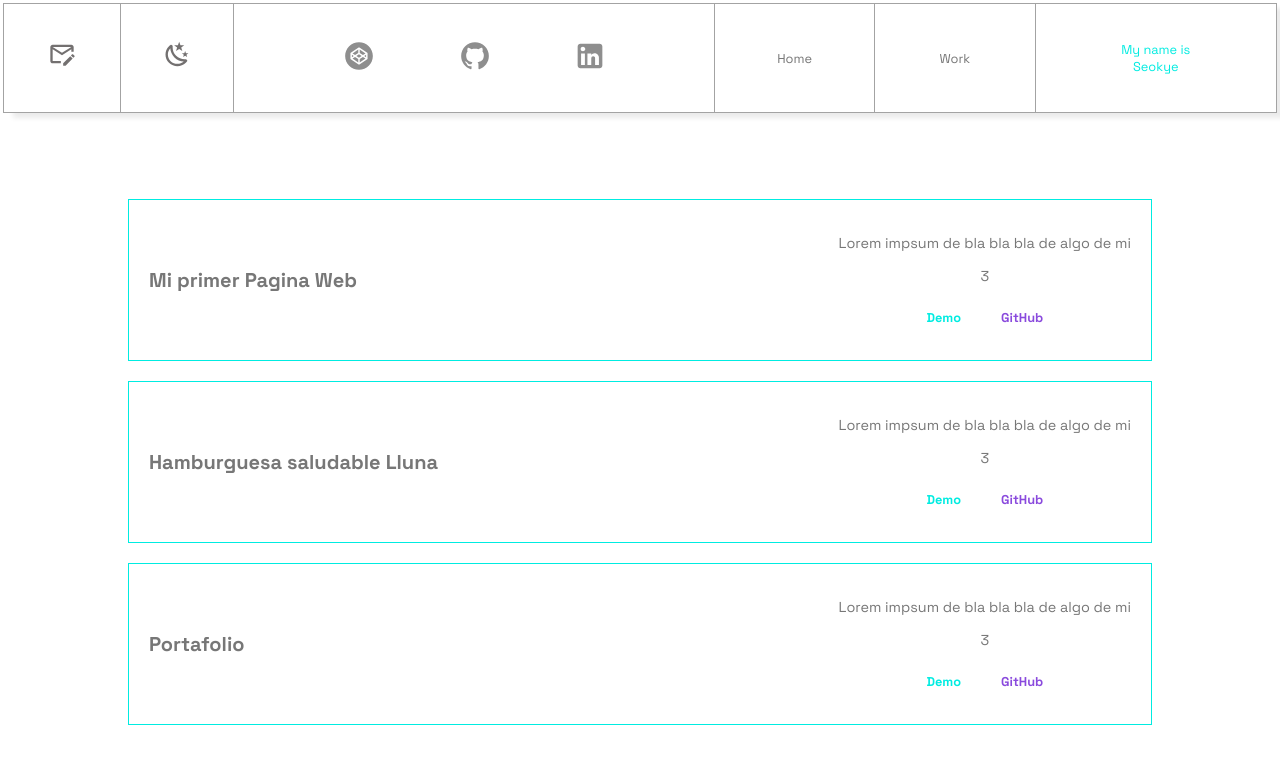
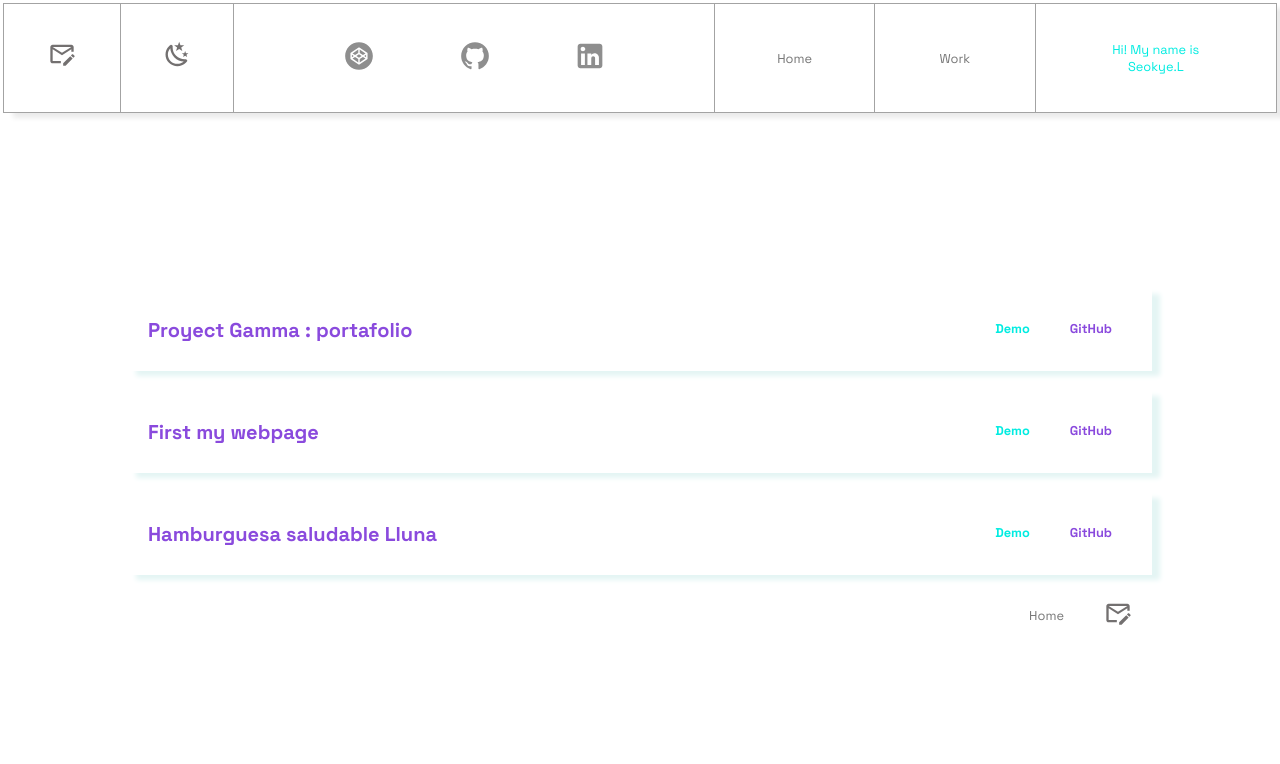
Before and after one commit to seokyelee/GammaPortfolio, a React (Vite) app: page /work in a window 1280 px wide. Shown: the top 764 px of the page. Built offline with nearby package versions, Linux system fonts and the light colour scheme.

Commit message:
add tootip

```diff
--- a/public/proyects.json
+++ b/public/proyects.json
@@ -1,6 +1,16 @@
 [
     {
-        "title": "Mi primer Pagina Web",
+        "title": "Proyect Gamma : portafolio",
+        "tooltip":"REACT SCSS JSON Figma UIUX ",
+        "description": "Lorem impsum de bla bla bla de algo de mi",
+        "iconprogram": ["7","1","6","3"],
+        "linkto": "hppts://www.google.com",
+        "linktogit": "https://github.com/seokyelee/Proyect-Alpha_AboutMe.git"
+    },
+
+    {
+        "title": "First my webpage",
+        "tooltip":"HTML CSS Figma ",
         "description": "Lorem impsum de bla bla bla de algo de mi",
         "iconprogram": ["1","1","2","3"],
         "linkto": "https://whimsical-salmiakki-f9bf8c.netlify.app",
@@ -8,17 +18,11 @@
     },
     {
         "title": "Hamburguesa saludable Lluna",
+        "tooltip":"WordPress HHP SCSS JSON Figma UIUX Digital Marketing",
         "description": "Lorem impsum de bla bla bla de algo de mi",
         "iconprogram": ["15","5","2","3"],
         "linkto": "https://esatdev.com/2022/seokye/lluna/",
         "linktogit": "https://github.com/seokyelee/Project-Beta-Lluna.git"
-    },
-    {
-        "title": "Portafolio",
-        "description": "Lorem impsum de bla bla bla de algo de mi",
-        "iconprogram": ["7","1","6","3"],
-        "linkto": "hppts://www.google.com",
-        "linktogit": "https://github.com/seokyelee/Proyect-Alpha_AboutMe.git"
     }
 
 ]
--- a/src/componentes/Card/Card.jsx
+++ b/src/componentes/Card/Card.jsx
@@ -1,27 +1,50 @@
-import React from 'react'
-import './Card.scss'
-
+import React, { useState } from "react";
+import "./Card.scss";
 
 function Card(props) {
+  let [classText, setClassText] = useState("");
+
+  function changeClass() {
+    if (classText === "active") {
+      setClassText("");
+    } else {
+      setClassText("active");
+    }
+  }
 
   return (
-    <>
-    <div className='proyect_box'>
-    <h2 className='ptoyect_titulo'>{props.title}</h2>
+    <section className="proyect_box">
 
-    <div className='proyect_description_box'>
-    <p className='proyect_descrpition'>{props.description}</p>
-      <p className='proyect_icons'>{props.iconprogram}</p>
-      <div className='proyect_links'>
-      <a className='proyect_linkto' href={props.linkto}>Demo</a>
-      <a className='proyect_linkto_git' href={props.linktogit}>GitHub</a>
-    </div>
+      <div className="proyect_box_title">
+        <h2
+          id="title_usestate"
+          onClick={changeClass}
+          className="ptoyect_titulo"
+        >
+          {props.title}
+          <span className="tooltiptext">{props.tooltip}</span>
+        </h2>
+        </div>
 
-    </div>
-    </div>
+      <div className={"proyect_usestate" + classText}>
+          <div className="proyect_description_box">
+            <p className="proyect_descrpition">{props.description}</p>
+          </div>
+            <p className="proyect_icons">{props.iconprogram}</p>
+      </div>
 
-    </>
-  )
+      <div className="proyect_links">
+        <a className="proyect_linkto" href={props.linkto}>
+          Demo
+        </a>
+        <a className="proyect_linkto_git" href={props.linktogit}>
+          GitHub
+        </a>
+      </div>
+
+    </section>
+
+  );
 }
 
 export default Card;
--- a/src/componentes/Card/Card.scss
+++ b/src/componentes/Card/Card.scss
@@ -10,24 +10,34 @@
     align-items: center;
     gap: var(--spacing, 16px);
     padding: var(--spacing);
-    border: 1px solid color(color-btn);
     width: 100%;
     margin-bottom: 12px;
     margin-top:20px;
     padding: 20px;
     width: 80vw;
+    box-shadow: 8px 5px 5px #e4f5f4;
 }
 
 .proyect_box:hover{
-    background-color: rgb(248, 253, 237);
+    background-color: rgb(253, 240, 255);
+}
+.proyect_box_title{
+    display: flex;
+    flex-direction: column;
+    justify-content: flex-start;
+    text-align: left;
 }
 
-.proyect_title {
+#title_usestate {
     color: color(color-complementario);
-    margin: 0;
 }
+
+
 .proyect_description_box{
-    display: block;
+    display: flex;
+    flex-direction: column;
+    justify-content: flex-end;
+    text-align: right;
 }
 
 .proyect_linkto{
@@ -44,3 +54,58 @@ a .proyect_linkto {
     text-decoration-color: none;
     font-size: fs(x-small);
 }
+
+/* Tooltip container */
+#title_usestate {
+    position: relative;
+    display: inline-block;
+  }
+
+  /* Tooltip text */
+  #title_usestate .tooltiptext {
+    visibility: hidden;
+    width: 120px;
+    font-family: monospace;
+    font-size: small;
+    background-color: #555;
+    color: #fff;
+    text-align: center;
+    padding: 5px 0;
+    border-radius: 6px;
+
+    /* Position the tooltip text */
+    position: absolute;
+    z-index: 1;
+    bottom: 125%;
+    left: 50%;
+    margin-left: -60px;
+
+    /* Fade in tooltip */
+    opacity: 0;
+    transition: opacity 0.3s;
+  }
+  .proyect_usestate{
+    display: none;
+  }
+  /* Tooltip arrow */
+  #title_usestate .tooltiptext::after {
+    content: "";
+    position: absolute;
+    top: 100%;
+    left: 50%;
+    margin-left: -5px;
+    border-width: 5px;
+    border-style: solid;
+    border-color: #555 transparent transparent transparent;
+  }
+
+  /* Show the tooltip text when you mouse over the tooltip container */
+  #title_usestate:hover .tooltiptext {
+    visibility: visible;
+    opacity: 1;
+  }
+
+  .active{
+    display:flex;
+
+  }
--- a/src/componentes/Nav/Nav.jsx
+++ b/src/componentes/Nav/Nav.jsx
@@ -60,7 +60,7 @@ export default function Nav() {
 					</div>
 					<div className="nav__box__right__item_about">
 						<Link className="page_about" to="/about">
-							My name is<br/> Seokye
+							Hi! My name is<br/> Seokye.L
 						</Link>
 					</div>
 
--- a/src/views/work/Work.jsx
+++ b/src/views/work/Work.jsx
@@ -1,23 +1,49 @@
-import React, { useEffect, useState } from 'react';
-import Card from '../../componentes/Card/Card';
-import './Work.scss'
+import React, { useEffect, useState } from "react";
+import Card from "../../componentes/Card/Card";
+import "./Work.scss";
+import { Link } from "react-router-dom";
+import IconMail from "../../assets/Icons/IconMail";
 
 export default function Work() {
   let [data, setData] = useState([]);
 
   useEffect(() => {
-    fetch('/proyects.json')
-      .then(res => res.json())
-      .then(info => {
+    fetch("/proyects.json")
+      .then((res) => res.json())
+      .then((info) => {
         setData(info);
       });
-  }, [])
+  }, []);
 
-  return <>
-    <div>
-      {data.map(item =>
-        <Card  key={item.index} title={item.title}
-          description={item.description} iconprogram={item.iconprogram[0,1,2,3]} linkto={item.linkto} linktogit={item.linktogit} />)}
-    </div>
-  </>
+  return (
+    <>
+      <div>
+        {data.map((item) => (
+          <Card
+            key={item.index}
+            title={item.title}
+            tooltip={item.tooltip}
+            description={item.description}
+            iconprogram={item.iconprogram[("2", "3")]}
+            linkto={item.linkto}
+            linktogit={item.linktogit}
+          />
+        ))}
+      </div>
+
+      <aside className="return_box">
+        <div className="return_home">
+          <Link className="page_home" to="/">
+            Home
+          </Link>
+        </div>
+        <div className="return_mail">
+          <Link className="icono_mail__page_thanks" to="/thanks">
+            <IconMail />
+          </Link>
+        </div>
+
+      </aside>
+    </>
+  );
 }
--- a/src/views/work/Work.scss
+++ b/src/views/work/Work.scss
@@ -1,3 +1,16 @@
+@import '../../scss/font-family';
+@import '../../scss/typography';
+@import '../../scss/function';
+@import '../../scss/variable.scss';
+
+
  a {
     text-decoration-color: none;
 }
+
+.return_box{
+    width: 90vw;
+    display: flex;
+    justify-content: flex-end;
+    align-items: center;
+}
```
